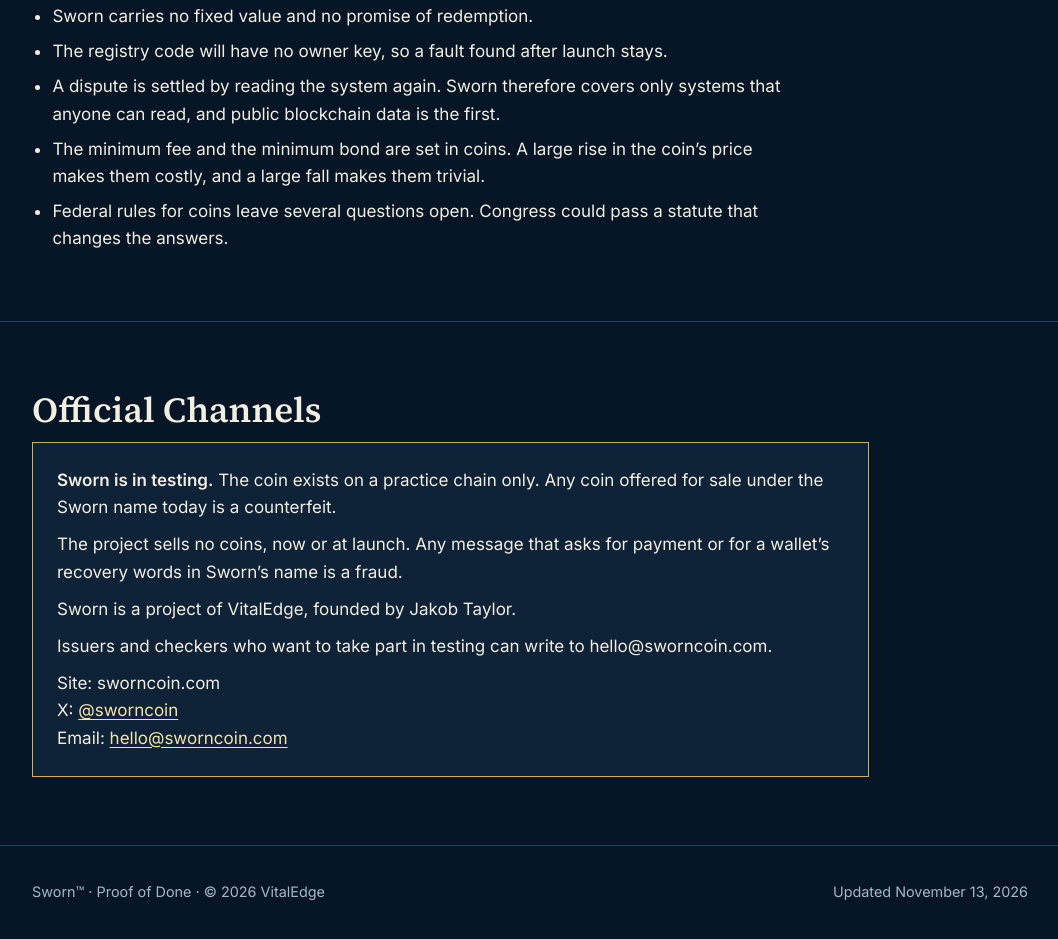
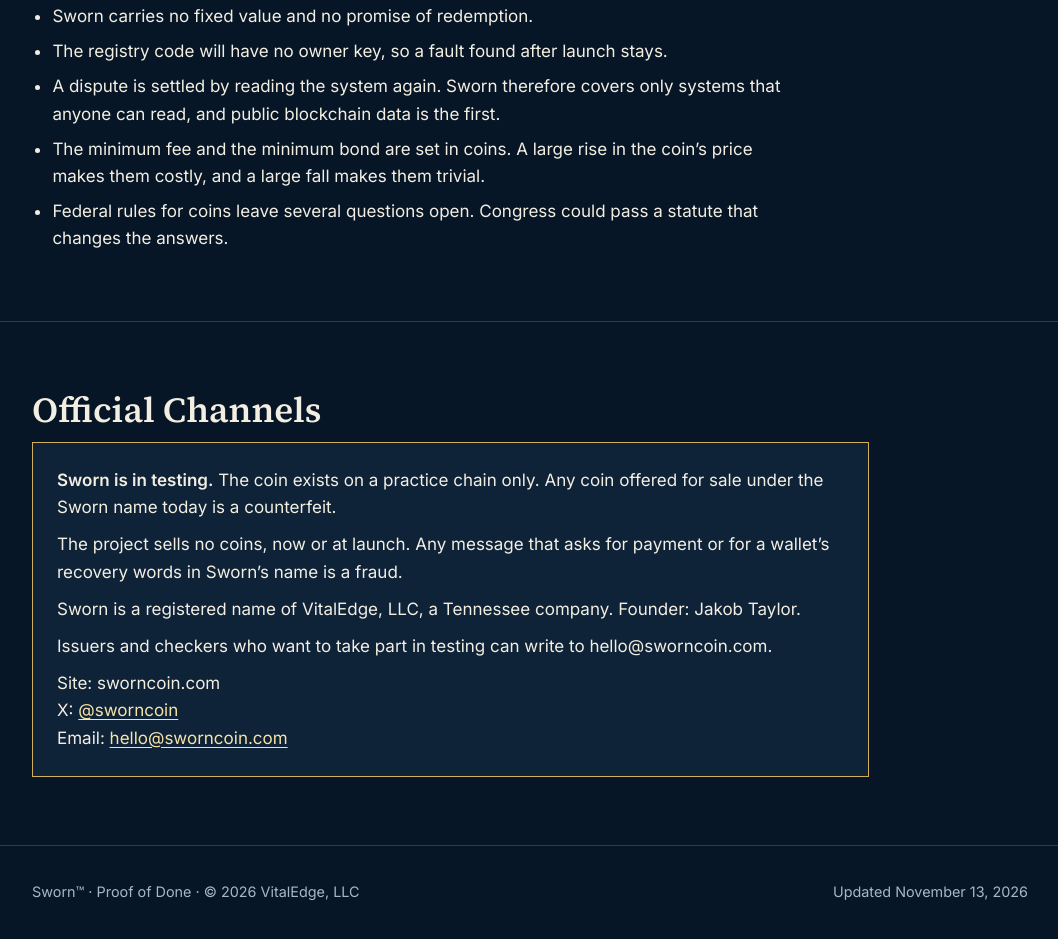
Before and after one commit to twimjakob1/sworncoin-site, a plain HTML site: page index.html in a window 1280 px wide. Shown: the part 7119-8058 px from the top of the page, without its empty margins (110-1168 px from the left). Drawn offline with Linux system fonts and the light colour scheme.

Commit message:
Company's legal name
Co-Authored-By: Claude Fable 5.2 <noreply@anthropic.com>
Claude-Session: https://claude.ai/code/session_01ModpBKek5QFdXuwomcc9kV

```diff
--- a/index.html
+++ b/index.html
@@ -208,12 +208,12 @@ footer .wrap { display: flex; justify-content: space-between; gap: 14px; flex-wr
   <div class="notice">
     <p><strong>Sworn is in testing.</strong> The coin exists on a practice chain only. Any coin offered for sale under the Sworn name today is a counterfeit.</p>
     <p>The project sells no coins, now or at launch. Any message that asks for payment or for a wallet’s recovery words in Sworn’s name is a fraud.</p>
-    <p>Sworn is a project of VitalEdge, founded by Jakob Taylor.</p>
+    <p>Sworn is a registered name of VitalEdge, LLC, a Tennessee company. Founder: Jakob Taylor.</p>
     <p>Issuers and checkers who want to take part in testing can write to hello@sworncoin.com.</p>
     <p>Site: sworncoin.com<br>X: <a href="https://x.com/sworncoin" rel="noopener">@sworncoin</a><br>Email: <a href="mailto:hello@sworncoin.com">hello@sworncoin.com</a></p>
   </div>
 </div></section>
 </main>
-<footer><div class="wrap"><span>Sworn™ · Proof of Done · © 2026 VitalEdge</span><span>Updated November 13, 2026</span></div></footer>
+<footer><div class="wrap"><span>Sworn™ · Proof of Done · © 2026 VitalEdge, LLC</span><span>Updated November 13, 2026</span></div></footer>
 </body>
 </html>
```
